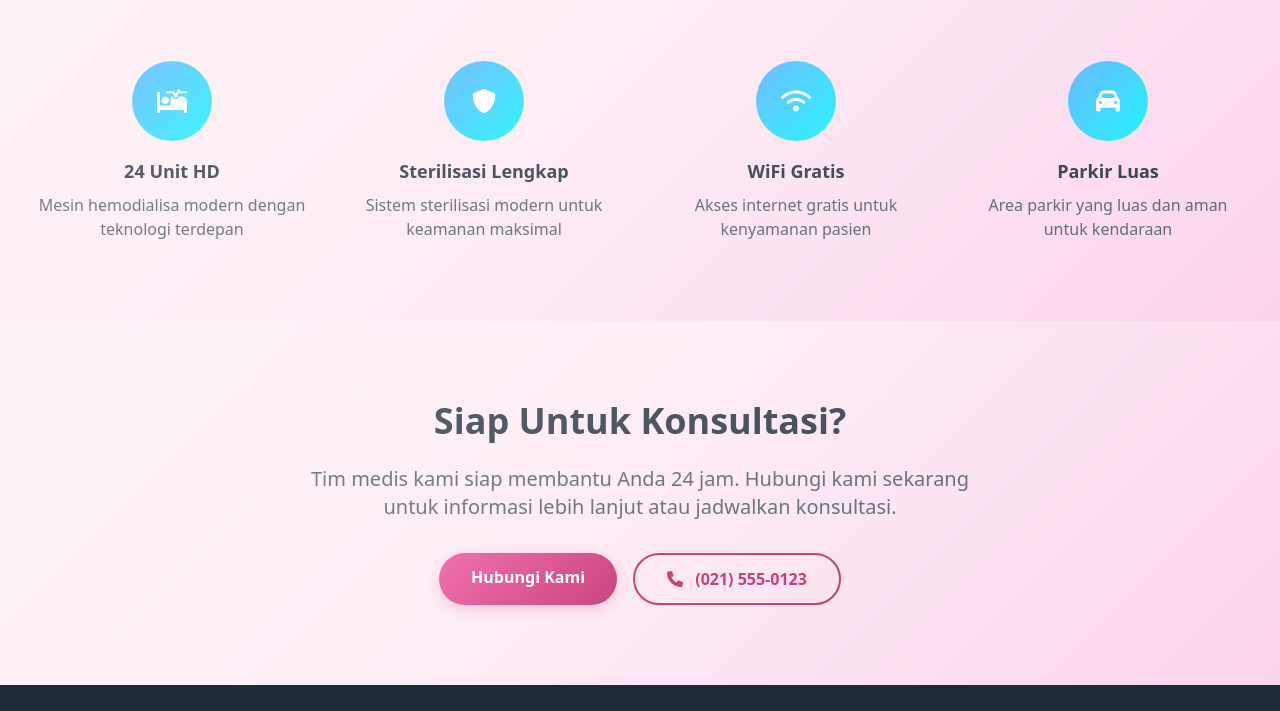
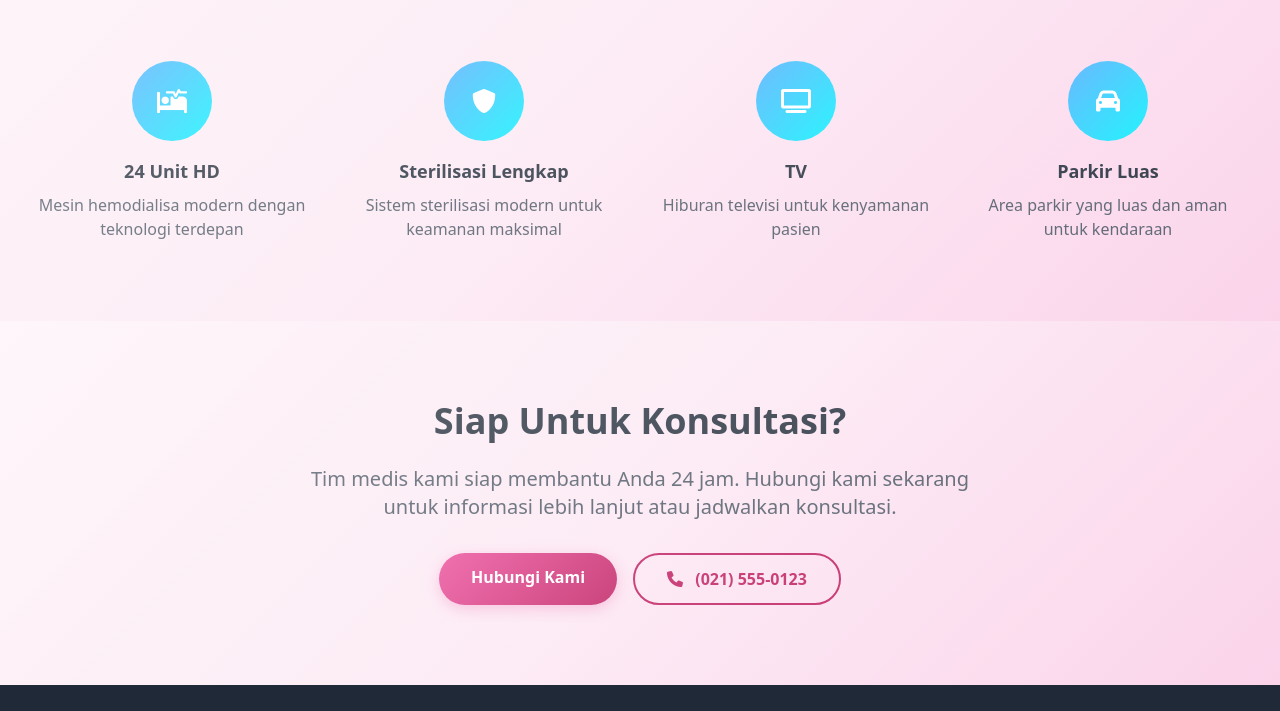
Before and after one commit to HIlwanN/hemodiacare, a website: page home.html in a window 1280 px wide. Shown: the part 2651-3362 px from the top of the page. Drawn offline with nearby package versions, Linux system fonts and the light colour scheme.

Commit message:
Update facilities and services content
Home.html:
- Replace 'WiFi Gratis' with 'TV' in facilities section
- Change icon from wifi to tv icon
- Update description to 'Hiburan televisi untuk kenyamanan pasien'

Layanan.html:
- Remove 'Hasil online tersedia' from laboratory service
- Keep 'Waktu tunggu: 2-4 jam' information
- Clean up laboratory service description

```diff
--- a/home.html
+++ b/home.html
@@ -355,10 +355,10 @@
 
                 <div class="text-center">
                     <div class="w-20 h-20 medical-gradient rounded-full flex items-center justify-center mx-auto mb-4">
-                        <i class="fas fa-wifi text-white text-2xl"></i>
+                        <i class="fas fa-tv text-white text-2xl"></i>
                     </div>
-                    <h3 class="text-lg font-semibold text-primary mb-2">WiFi Gratis</h3>
-                    <p class="text-secondary">Akses internet gratis untuk kenyamanan pasien</p>
+                    <h3 class="text-lg font-semibold text-primary mb-2">TV</h3>
+                    <p class="text-secondary">Hiburan televisi untuk kenyamanan pasien</p>
                 </div>
 
                 <div class="text-center">
```
Also changed, not shown: layanan.html (+1 -2 lines).
